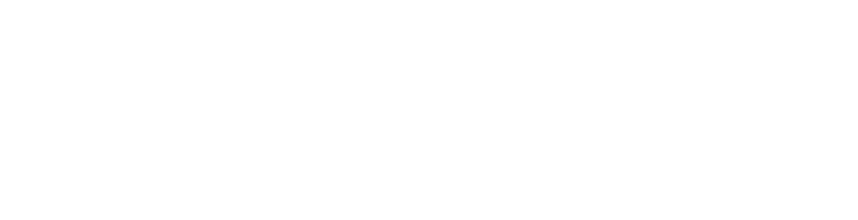
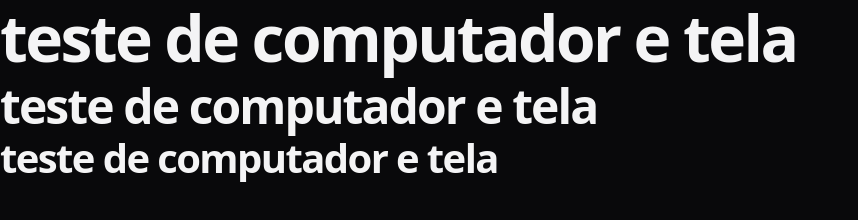
Before and after one commit to joaovitorsp42/SITE-DE-APLICATIVO-KARAOKE, a plain HTML site: page index.html in a window 1280 px wide. Shown: the whole page, without its empty margins (0-858 px from the left). Drawn offline with Linux system fonts and the light colour scheme.

Commit message:
criando variaveis

```diff
--- a/index.html
+++ b/index.html
@@ -1,12 +1,17 @@
 <!DOCTYPE html>
 <html lang="pt-br">
 <head>
+   <link rel="preconnect" href="https://fonts.googleapis.com">
+  <link rel="preconnect" href="https://fonts.gstatic.com" crossorigin>
   <meta charset="UTF-8">
   <meta name="viewport" content="width=device-width, initial-scale=1.0">
+  <title>Zingen-karaoke</title>
   <link rel="stylesheet" href="style/index.css">
-  <title>Zingen-karaoke</title>
+  <link href="https://fonts.googleapis.com/css2?family=Inter:ital,opsz,wght@0,14..32,100..900;1,14..32,100..900&display=swap" rel="stylesheet">
 </head>
 <body>
-
+  <h1>teste de computador e tela</h1>
+  <h2>teste de computador e tela</h2>
+  <h3>teste de computador e tela</h3>
 </body>
 </html>
--- a/style/global.css
+++ b/style/global.css
@@ -0,0 +1,73 @@
+*,
+*::before,
+*::after{
+  box-sizing: border-box;
+}
+*{
+  margin: 0;
+  padding: 0;
+  font: inherit;
+
+  -webkit-font-smoothing: antialiased;
+  -moz-osx-font-smoothing: grayscale;
+}
+:root{
+  --bg-color: #09090B;
+  --surface-color: #18181B;
+  --stroke-color: #27272A;
+  --text-color-secondary:#A1A1AA;
+  --text-color-primary:#F4F4F5;
+  --brand-color-primary:#F7B733;
+  --brand-color-secondary:#FC4A1A;
+
+  --ff-sans: 'intel',system-ui, sans-serif;
+  --fw-base:400;
+  --fw-md:500;
+  --fw-bold:800;
+
+  --fs-sm: 0.5rem;
+  --fs-base: 1rem;
+  --fs-lg: 1.25rem;
+  --fs-xl:1.5rem;
+  --fs-2xl:2.5rem;
+}
+
+html{
+  font-family: var(--ff-sans);
+  font-weight: var(--fw-base);
+  font-size: var(--fs-base);
+  line-height: 1.6;
+  color: var(--text-color-primary);
+}
+body{
+  background-color: var(--bg-color);
+}
+h1 , h2 ,h3{
+  line-height: 1.2;
+  color: var(--text-color-primary);
+  font-weight: var(--fw-bold);
+  letter-spacing: -0.04em;
+}
+h1{
+  font-size: var(--fs-2xl);
+}
+h2{
+  font-size: var(--fs-xl);
+}
+h3{
+  font-size: var(--fs-lg);
+}
+a{
+  text-decoration: none;
+  color:inherit
+}
+ul[role="list"]{
+  list-style: none;
+}
+@media (width >= 80em) {
+  :root{
+    --fs-lg: 2.5rem;
+    --fs-xl: 3rem;
+    --fs-2xl: 4rem;
+  }
+}
```
